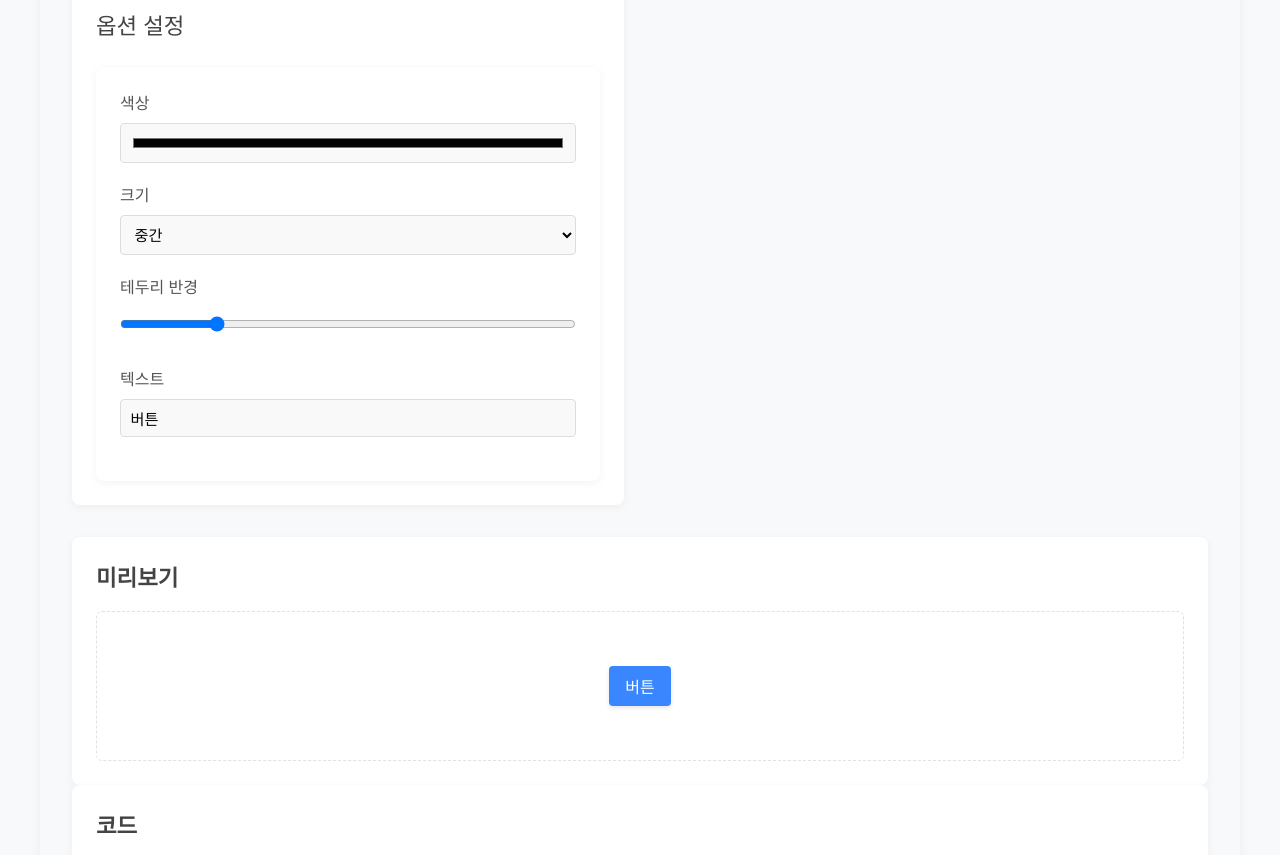
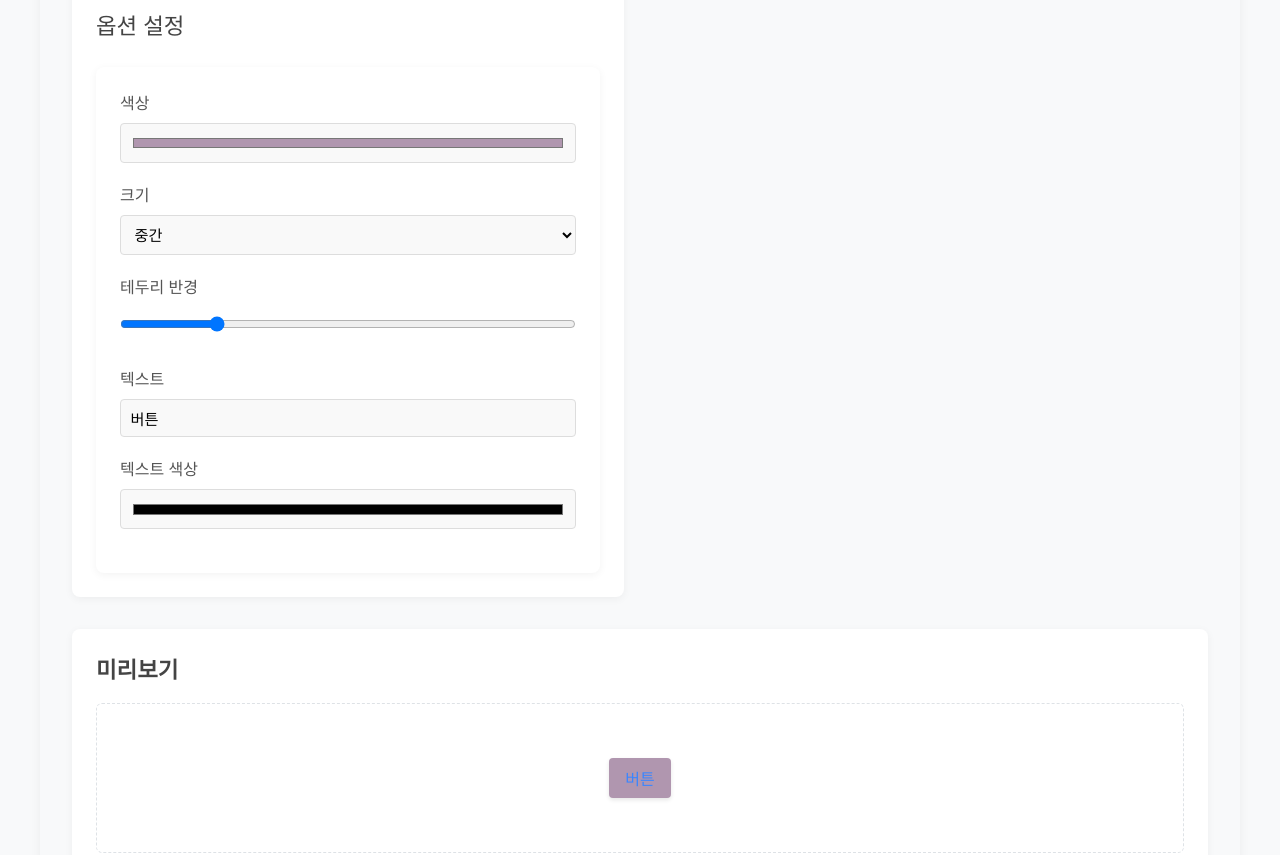
Before and after one commit to hagalaz-star/design-tool, a Next.js app: page / in a window 1280 px wide. Shown: the part 320-1175 px from the top of the page. Built offline with nearby package versions, Linux system fonts and the light colour scheme.

Commit message:
refactoring

```diff
--- a/src/components/Button/ButtonOptions.tsx
+++ b/src/components/Button/ButtonOptions.tsx
@@ -15,8 +15,8 @@ function ButtonOptionsPanel({ options, onOptionChange }: ButtonOptionsProps) {
           <label>색상</label>
           <input
             type="color"
-            value={options.color}
-            onChange={(e) => onOptionChange("color", e.target.value)}
+            value={options.backgroundColor}
+            onChange={(e) => onOptionChange("backgroundColor", e.target.value)}
           />
         </div>
 
@@ -52,6 +52,15 @@ function ButtonOptionsPanel({ options, onOptionChange }: ButtonOptionsProps) {
             onChange={(e) => onOptionChange("text", e.target.value)}
           />
         </div>
+
+        <div className={styles.optionItem}>
+          <label>텍스트 색상 </label>
+          <input
+            type="color"
+            value={String(options.color)}
+            onChange={(e) => onOptionChange("color", e.target.value)}
+          />
+        </div>
       </div>
     );
   };
--- a/src/components/Button/ButtonPreview.tsx
+++ b/src/components/Button/ButtonPreview.tsx
@@ -8,7 +8,7 @@ interface ButtonPreviewProps {
 
 function ButtonPreview({ options }: ButtonPreviewProps) {
   const buttonStyle: CSSProperties = {
-    backgroundColor: options.color,
+    backgroundColor: options.backgroundColor,
     borderRadius: options.borderRadius,
     padding:
       options.size === "small"
@@ -19,7 +19,7 @@ function ButtonPreview({ options }: ButtonPreviewProps) {
     // 추가 스타일 요소
     border: "none",
     cursor: "pointer",
-    color: "white",
+    color: options.color,
     textAlign: "center",
     textDecoration: "none",
     fontSize:
--- a/src/components/Card/CardOptions.tsx
+++ b/src/components/Card/CardOptions.tsx
@@ -49,8 +49,17 @@ function CardOptionsPanel({ options, onOptionChange }: CardOptionsProps) {
           <label>넓이 조절</label>
           <input
             type="number"
-            value={parseInt(options.padding)}
+            value={parseInt(options.padding) || 0}
             onChange={(e) => onOptionChange("padding", `${e.target.value}px`)}
+          />
+        </div>
+
+        <div className={styles.optionItem}>
+          <label>타이틀 색상 </label>
+          <input
+            type="color"
+            value={options.color}
+            onChange={(e) => onOptionChange("color", e.target.value)}
           />
         </div>
       </div>
--- a/src/components/Card/CardPreview.tsx
+++ b/src/components/Card/CardPreview.tsx
@@ -8,6 +8,7 @@ interface CardPreviewProps {
 
 function CardPreview({ options }: CardPreviewProps) {
   const cardStyle: CSSProperties = {
+    color: options.color,
     backgroundColor: options.backgroundColor,
     borderRadius: options.borderRadius,
     boxShadow:
--- a/src/components/Generator/Generator.tsx
+++ b/src/components/Generator/Generator.tsx
@@ -109,6 +109,7 @@ function Generator() {
   const [Options, setOptions] = useState<
     ComponentOptionsTypeMap[ComponentType]
   >({
+    backgroundColor: "#B096AF",
     color: " #3a86ff",
     size: "medium",
     borderRadius: "4px",
@@ -132,10 +133,11 @@ function Generator() {
     // 컴포넌트 타입에 따라 기본 옵션 초기화
     if (newType === "button") {
       setOptions({
-        color: "#3a86ff",
+        backgroundColor: "#3a86ff",
         size: "medium",
         borderRadius: "4px",
         text: "버튼",
+        color: "#B096A5",
       });
     } else if (newType === "card") {
       setOptions({
@@ -143,6 +145,7 @@ function Generator() {
         borderRadius: "8px",
         shadow: "medium",
         padding: "16px",
+        color: "#D9643F",
       });
     } else if (newType === "navbar") {
       setOptions({
--- a/src/components/Navbar/NavbarOptions.tsx
+++ b/src/components/Navbar/NavbarOptions.tsx
@@ -33,7 +33,7 @@ function NavbarOptionsPanel({ options, onOptionChange }: NavbarOptionsProps) {
           <label>높이 (px)</label>
           <input
             type="number"
-            value={parseInt(options.height)}
+            value={parseInt(options.height) || 0}
             onChange={(e) => onOptionChange("height", `${e.target.value}px`)}
           />
         </div>
--- a/src/types/index.ts
+++ b/src/types/index.ts
@@ -4,10 +4,11 @@ export type ComponentType = "button" | "card" | "navbar";
 // 컴포넌트 옵션 타입 정의
 
 export interface ButtonOptions {
-  color: string;
+  backgroundColor: string;
   size: "small" | "medium" | "large";
   borderRadius: string;
   text: string;
+  color: string;
 }
 
 export interface CardOptions {
@@ -16,6 +17,7 @@ export interface CardOptions {
   shadow: "small" | "medium" | "large";
   padding: string;
   children?: string;
+  color: string;
 }
 
 export interface NavbarOptions {
```
